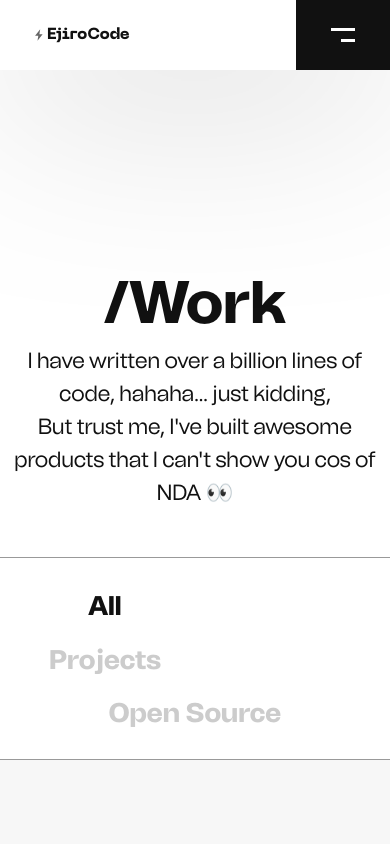
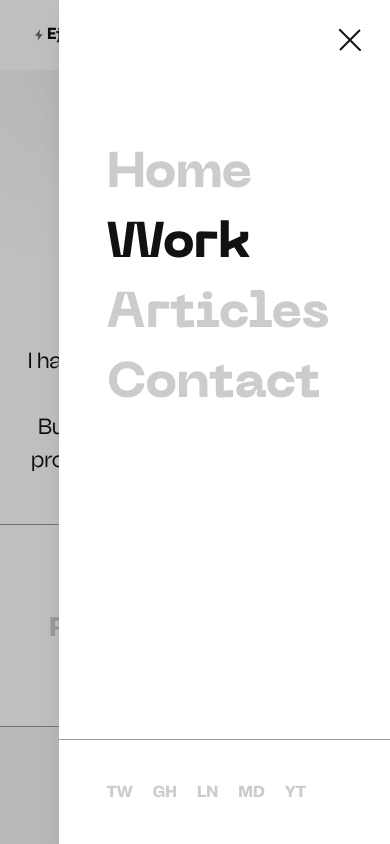
Before and after one commit to ejirocodes/portfolio-1, a Next.js app: page /work in a window 390 px wide. Shown: the top 844 px of the page. Built offline with nearby package versions, Linux system fonts and the light colour scheme.

Commit message:
mobile menu

```diff
--- /dev/null
+++ b/components/navigation/MobileNavOpen.tsx
@@ -0,0 +1,9 @@
+export default function MobileNavOpen() {
+  return (
+    <aside className="bg-red-500  overflow-y-auto fixed left-0 top-0 h-full z-50 w-full bg-sec">
+      <button>
+        <img src="/img/close.svg" alt="Close" />
+      </button>
+    </aside>
+  );
+}
--- a/components/navigation/NavMain.tsx
+++ b/components/navigation/NavMain.tsx
@@ -1,10 +1,12 @@
 import Link from "next/link";
 import { useRouter } from "next/router";
-import { useContext, useEffect, useState } from "react";
+import { useContext, useEffect, useState, Fragment } from "react";
 import Logo from "./Logo";
 import NavOpen from "./NavOpen";
 import { useNav, useNavUpdate } from "../../context/navContext";
 import socials from "../../data/social.json";
+import MobileNavOpen from "./MobileNavOpen";
+import { Dialog, Transition } from "@headlessui/react";
 
 export const NavMain = () => {
   const navigations = [
@@ -49,6 +51,7 @@ export const NavMain = () => {
   const [navStyle, setNavStyle] = useState(false);
   const isNav = useNav();
   const toggleNav = useNavUpdate();
+  const [isOpen, setIsOpen] = useState(true);
 
   useEffect(() => {
     document.addEventListener("keydown", function (event) {
@@ -68,8 +71,110 @@ export const NavMain = () => {
     window.addEventListener("scroll", onScroll);
   }, [navStyle, isNav]);
 
+  function closeModal() {
+    setIsOpen(false);
+  }
+
+  function openModal() {
+    setIsOpen(true);
+  }
   return (
     <>
+      <>
+        <div className="fixed inset-0 flex items-center justify-center">
+          <button
+            type="button"
+            onClick={openModal}
+            className="focus:outline-none rounded-md bg-black bg-opacity-20 px-4 py-2 text-sm font-medium text-white hover:bg-opacity-30 focus-visible:ring-2 focus-visible:ring-white focus-visible:ring-opacity-75"
+          >
+            Open dialog
+          </button>
+        </div>
+
+        <Transition appear show={isOpen} as={Fragment}>
+          <Dialog as="div" className="relative z-50" onClose={closeModal}>
+            <Transition.Child
+              as={Fragment}
+              enter="ease-out duration-300"
+              enterFrom="opacity-0"
+              enterTo="opacity-100"
+              leave="ease-in duration-200"
+              leaveFrom="opacity-100"
+              leaveTo="opacity-0"
+            >
+              <div className="fixed inset-0 bg-black bg-opacity-25" />
+            </Transition.Child>
+
+            <div className="fixed inset-0 overflow-y-auto">
+              <div className="flex min-h-full items-center justify-end  text-center">
+                <Transition.Child
+                  as={Fragment}
+                  enter="ease-out duration-300"
+                  enterFrom="opacity-0 scale-95"
+                  enterTo="opacity-100 scale-100"
+                  leave="ease-in duration-200"
+                  leaveFrom="opacity-100 scale-100"
+                  leaveTo="opacity-0 scale-95"
+                >
+                  <Dialog.Panel className="w-[85vw] flex flex-col justify-between transform overflow-hidden h-screen bg-white text-left align-middle shadow-xl transition-all">
+                    {/* <div className="flex flex-col justify-end items-end"> */}
+
+                    <section>
+                      <div className="flex items-end justify-end p-7">
+                        <button>
+                          <img src="/img/close.svg" alt="Close" />
+                        </button>
+                      </div>
+                      <div className="mt-[70px] pl-[48px]">
+                        <ul className="flex flex-col justify-center h-full">
+                          {navigations.map((navigation) => (
+                            <li key={navigation.title} className="h-full">
+                              <Link href={navigation.url}>
+                                <a
+                                  onClick={() => {
+                                    // @ts-ignore
+
+                                    toggleNav(false);
+                                  }}
+                                  className={`text-gray2 font-extrabold leading-none text-[50px] mb-[20px] flex font-['NeueMachina'] transition ease-in-out duration-300
+                    ${router.pathname === navigation.url && "!text-dark"}
+                    `}
+                                >
+                                  {navigation.title}
+                                </a>
+                              </Link>
+                            </li>
+                          ))}
+                        </ul>
+                      </div>
+                    </section>
+
+                    <div className="">
+                      <ul className="flex items-center py-10 pl-[48px] border-gray3 border-t-[0.3px] ">
+                        {socials.map((social) => (
+                          <li key={social.title}>
+                            <a
+                              href={social.url}
+                              aria-label={social.arialLabel}
+                              target="_blank"
+                              rel="noopener noreferrer"
+                              className="mr-[20px] text-gray2 font-extrabold text-[16px]"
+                            >
+                              {social.title}
+                            </a>
+                          </li>
+                        ))}
+                      </ul>
+                    </div>
+                    {/* </div> */}
+                  </Dialog.Panel>
+                </Transition.Child>
+              </div>
+            </div>
+          </Dialog>
+        </Transition>
+      </>
+      {/* <MobileNavOpen /> */}
       {/* {isNav && <NavOpen />} */}
       <nav
         aria-label="Main menu"
--- a/package.json
+++ b/package.json
@@ -10,6 +10,7 @@
   },
   "dependencies": {
     "@barba/core": "^2.9.7",
+    "@headlessui/react": "^1.6.0",
     "gsap": "^3.9.1",
     "locomotive-scroll": "^4.1.4",
     "next": "12.1.0",
--- a/pages/work.tsx
+++ b/pages/work.tsx
@@ -204,9 +204,9 @@ const Work = () => {
           /Work
         </h1>
         <p className="text-[22px]">
-          I have written over a billion lines of code, hahaha... just kidding,
+          I have written over a billion lines of code... just kidding,
           <br /> But trust me, I&apos;ve built awesome products that I
-          can&apos;t show you cos of NDA 👀
+          can&apos;t show you 👀
         </p>
       </header>
       <section>
```
Also changed, not shown: public/img/close.svg (added), 1 other file (tests, documents, lock files or other folders).
